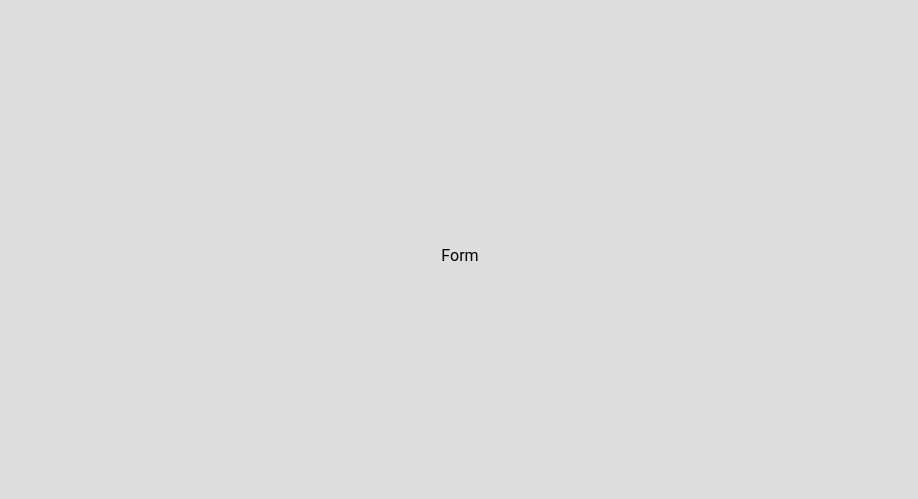
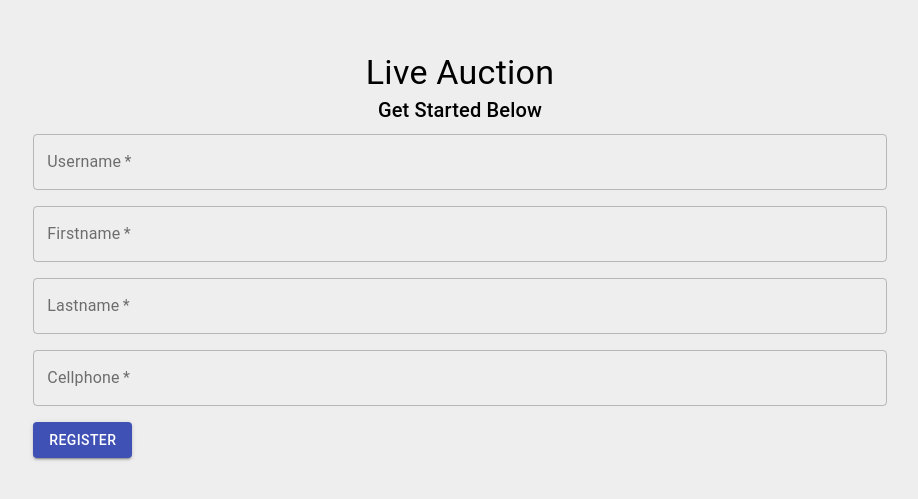
Before and after one commit to ChClaude/auction-live, a React (Create React App) app: page / in a window 1280 px wide. Shown: the part 145-644 px from the top of the page, without its empty margins (180-1098 px from the left). Built offline with nearby package versions, Linux system fonts and the light colour scheme.

Commit message:
Register form added

```diff
--- a/package.json
+++ b/package.json
@@ -19,7 +19,8 @@
     "react-scripts": "3.4.3",
     "redux": "^4.0.5",
     "redux-thunk": "^2.3.0",
-    "typescript": "~3.7.2"
+    "typescript": "~3.7.2",
+    "yup": "^0.29.3"
   },
   "scripts": {
     "start": "react-scripts start",
@@ -46,6 +47,7 @@
     "@types/material-ui": "^0.21.8",
     "@types/react-redux": "^7.1.9",
     "@types/react-router-dom": "^5.1.5",
-    "@types/redux": "^3.6.0"
+    "@types/redux": "^3.6.0",
+    "@types/yup": "^0.29.8"
   }
 }
--- a/src/components/RegisterUserForm.tsx
+++ b/src/components/RegisterUserForm.tsx
@@ -1,9 +1,77 @@
 import React from 'react';
+import { makeStyles, createStyles, Theme } from '@material-ui/core/styles';
+import TextField from "@material-ui/core/TextField";
+import Typography from "@material-ui/core/Typography";
+import Button from '@material-ui/core/Button';
+
+const useStyles = makeStyles((theme: Theme)=>
+    createStyles({
+        root: {
+            display: 'inline-block',
+            width: '100%',
+            marginTop: theme.spacing(1)
+        },
+
+        textField: {
+            width: '100%',
+            marginBottom: theme.spacing(2)
+        }
+    }),
+);
 
 const RegisterUserForm: React.FC = () => {
+    const classes = useStyles();
+
+    const handleOnRegister = (event: React.FormEvent<HTMLFormElement>): void => {
+        event.preventDefault();
+        console.log("register");
+    };
+
     return (
         <>
-            Form
+            <Typography variant="h4" >
+                Live Auction
+            </Typography>
+            <Typography variant="h6" >
+                Get Started Below
+            </Typography>
+            <form className={classes.root} onSubmit={handleOnRegister}>
+                <TextField
+                    name="username"
+                    label="Username"
+                    type="text"
+                    variant="outlined"
+                    className={classes.textField}
+                    required
+                />
+                <TextField
+                    name="firstname"
+                    label="Firstname"
+                    type="text"
+                    variant="outlined"
+                    className={classes.textField}
+                    required
+                />
+                <TextField
+                    name="lastname"
+                    label="Lastname"
+                    type="text"
+                    variant="outlined"
+                    className={classes.textField}
+                    required
+                />
+                <TextField
+                    name="cellphone"
+                    label="Cellphone"
+                    type="tel"
+                    variant="outlined"
+                    className={classes.textField}
+                    required
+                />
+                <Button variant="contained" color="primary" type="submit">
+                    Register
+                </Button>
+            </form>
         </>
     );
 };
--- a/src/index.css
+++ b/src/index.css
@@ -6,5 +6,5 @@
 
 body {
   font-family: roboto, sans-serif;
-  background-color: #ddd;
+  background-color: #eee;
 }
--- a/src/pages/Home.tsx
+++ b/src/pages/Home.tsx
@@ -12,7 +12,8 @@ const useStyles = makeStyles((theme: Theme) =>
         formContainer: {
             display: 'flex',
             alignItems: 'center',
-            justifyContent: 'center'
+            justifyContent: 'center',
+            flexFlow: 'column'
         }
     }),
 );
```
Also changed, not shown: 1 other file (tests, documents, lock files or other folders).
